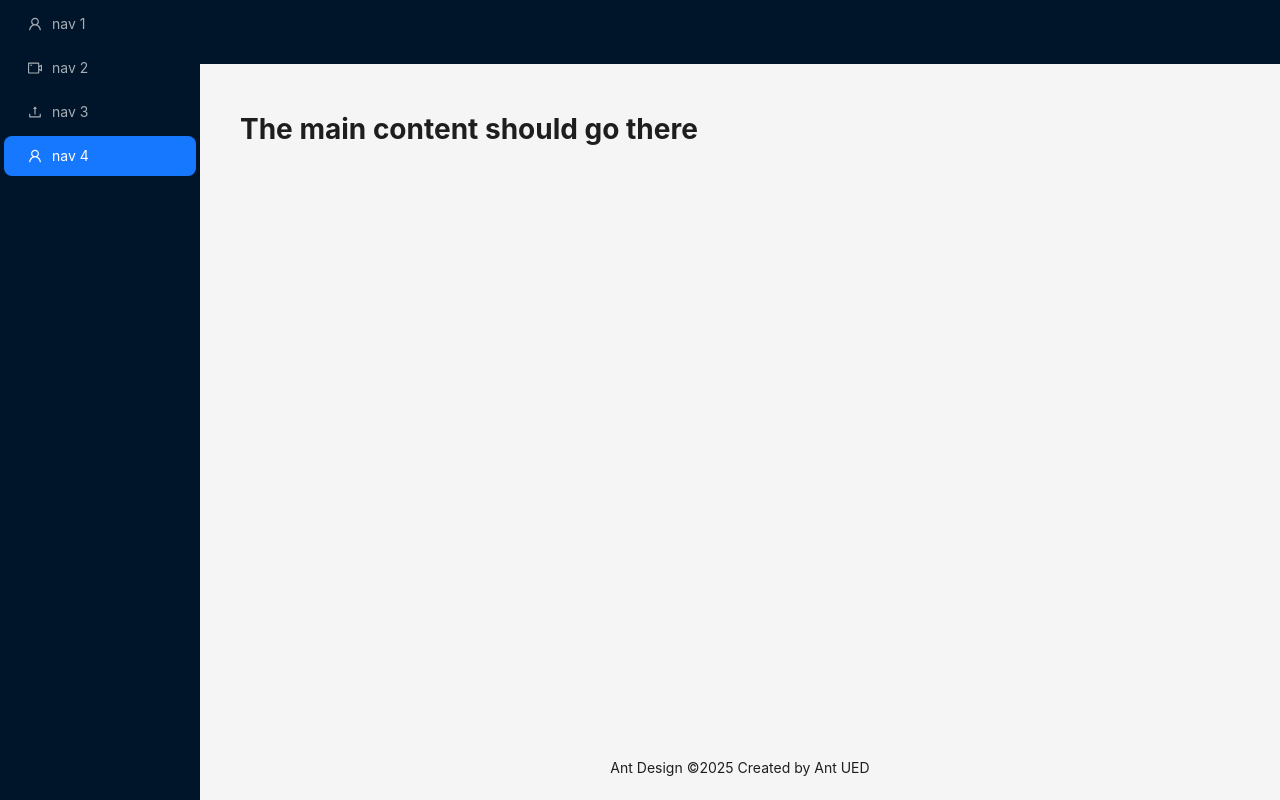
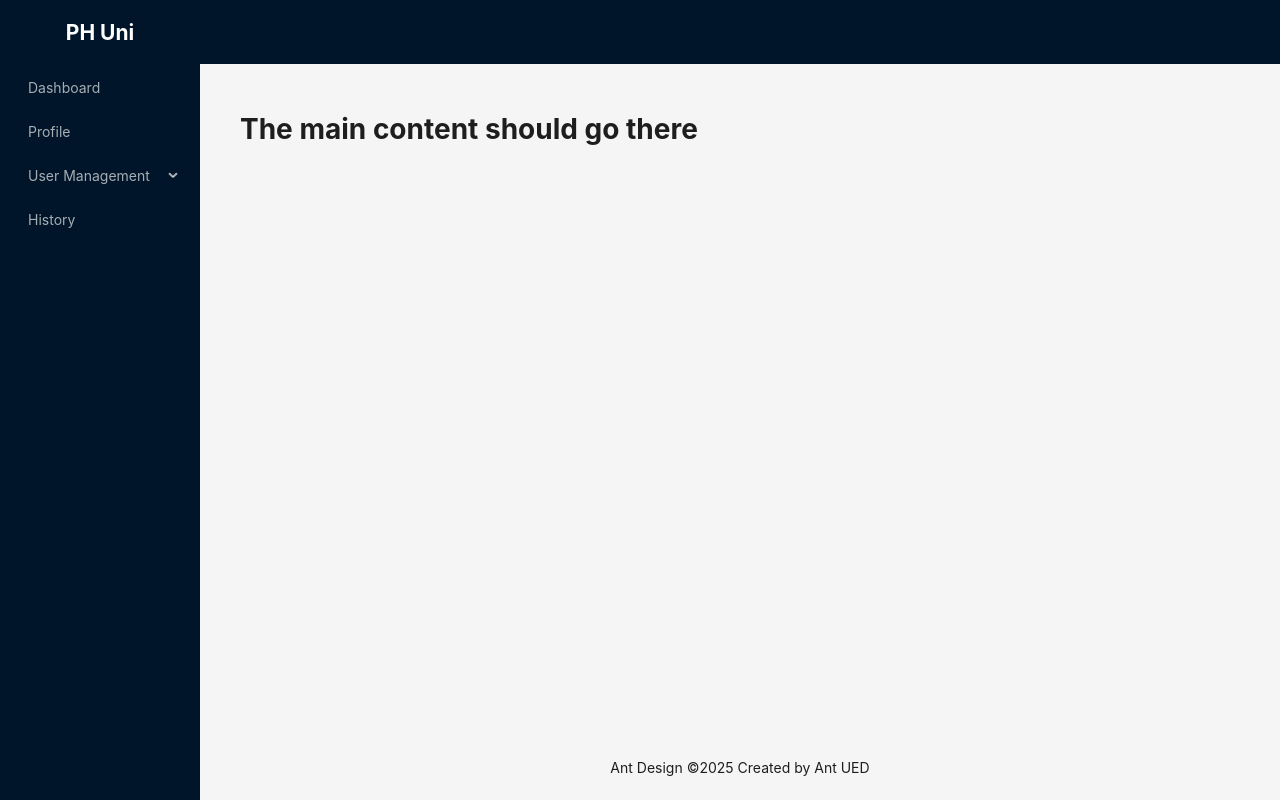
Before and after one commit to Jayedjb765/PH-University, a React (Vite) app: page / in a window 1280 px wide. Built offline with nearby package versions, Linux system fonts and the light colour scheme.

Commit message:
modifying sidebar for Ph-university

```diff
--- a/src/components/layouts/MainLayout.tsx
+++ b/src/components/layouts/MainLayout.tsx
@@ -1,4 +1,4 @@
-import { Layout, Menu } from "antd";
+import { Layout, Menu, type MenuProps } from "antd";
 import {
   UploadOutlined,
   UserOutlined,
@@ -6,16 +6,34 @@ import {
 } from "@ant-design/icons";
 import { createElement } from "react";
 const { Header, Content, Footer, Sider } = Layout;
-const items = [
-  UserOutlined,
-  VideoCameraOutlined,
-  UploadOutlined,
-  UserOutlined,
-].map((icon, index) => ({
-  key: String(index + 1),
-  icon: createElement(icon),
-  label: `nav ${index + 1}`,
-}));
+const items: MenuProps["items"] = [
+  {
+    key: "jayed",
+    label: "Dashboard",
+  },
+  {
+    key: "jayadfed",
+    label: "Profile",
+  },
+  {
+    key: "ksfl",
+    label: "User Management",
+    children: [
+      {
+        key: "sdf",
+        label: "Create Admin",
+      },
+      {
+        key: "sdfdd",
+        label: "Create Student",
+      },
+    ],
+  },
+  {
+    key: "sdffs",
+    label: "History",
+  },
+];
 
 const MainLayout = () => {
   return (
@@ -30,7 +48,18 @@ const MainLayout = () => {
           console.log(collapsed, type);
         }}
       >
-        <div className="demo-logo-vertical" />
+        <div
+          style={{
+            color: "white",
+            textAlign: "center",
+            height: "4rem",
+            display: "flex",
+            justifyContent: "center",
+            alignItems: "center",
+          }}
+        >
+          <h1>PH Uni </h1>
+        </div>
         <Menu
           theme="dark"
           mode="inline"
```
